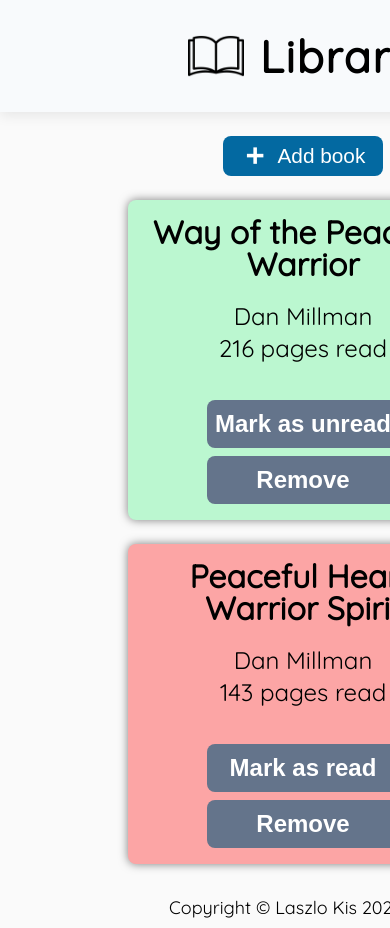
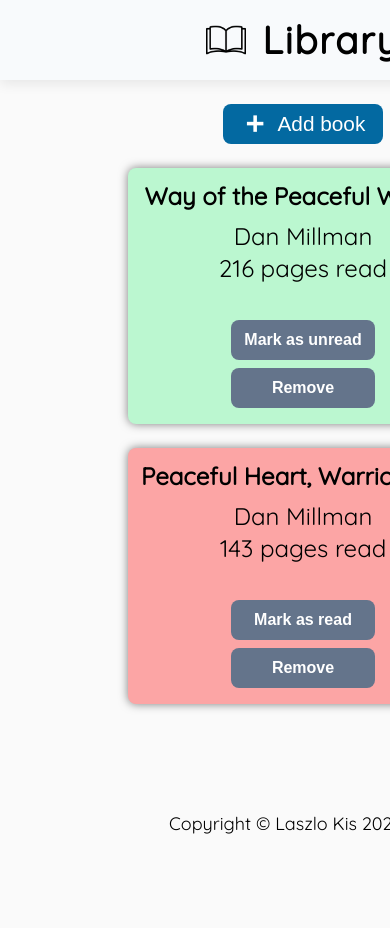
Before and after one commit to ev0clu/library, a website: page index.html in a window 390 px wide. Shown: the top 928 px of the page. After the commit the page ends 844 px from the top, so only its background shows below. Drawn offline with nearby package versions, Linux system fonts and the light colour scheme.

Commit message:
Media Query updated

```diff
--- a/style.css
+++ b/style.css
@@ -452,6 +452,8 @@ input {
 /* MEDIA QUERIES */
 @media (max-width: 640px) {
     header {
+        height: 5rem;
+        font-size: 2.4rem;
         margin: 0;
         padding: 0;
         justify-content: center;
@@ -465,4 +467,20 @@ input {
         padding: 1rem 0.5rem 1rem 0.5rem;
         gap: 0.5rem;
     }
+
+    .card h1 {
+        font-size: 1.5rem;
+        margin-bottom: 0.5rem;
+    }
+
+    .card p {
+        font-size: 1.5rem;
+    }
+
+    .btn-read,
+    .btn-remove {
+        font-size: 1rem;
+        height: 2.5rem;
+        width: 9rem;
+    }
 }
```
